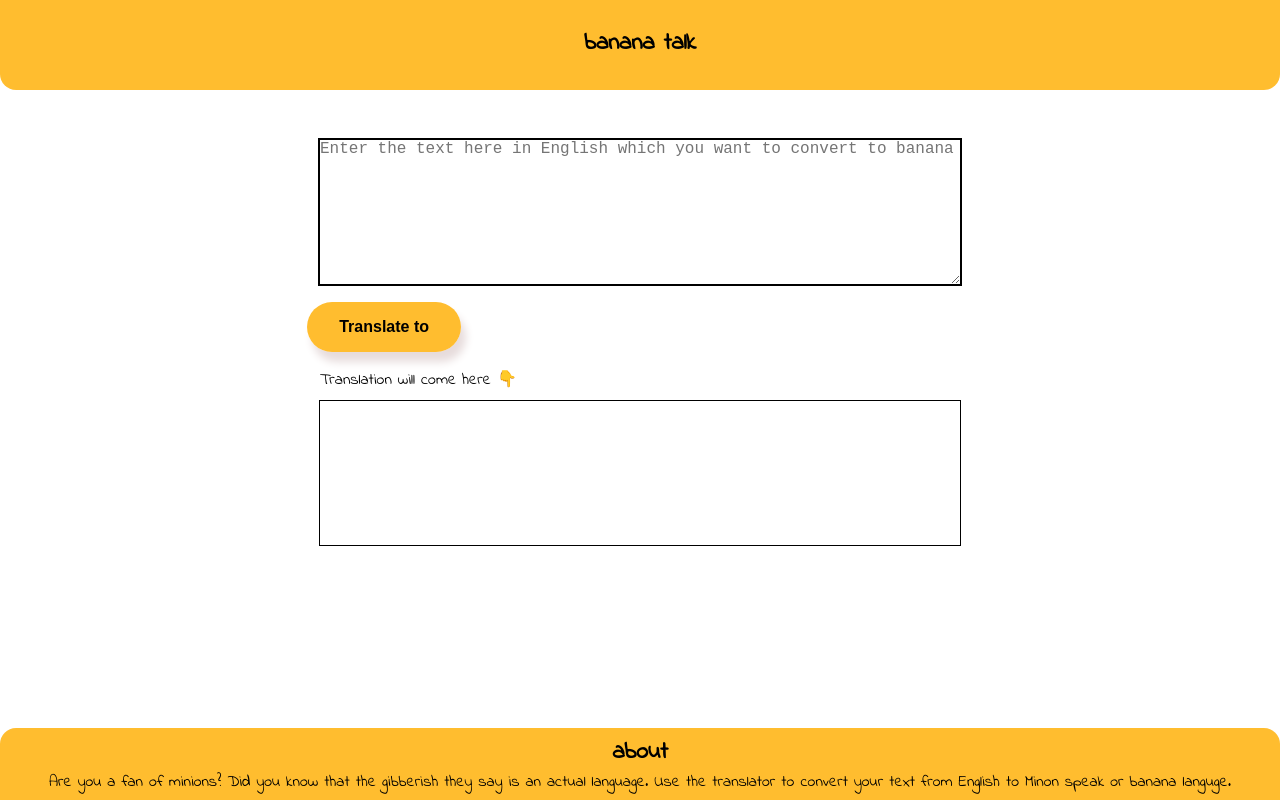
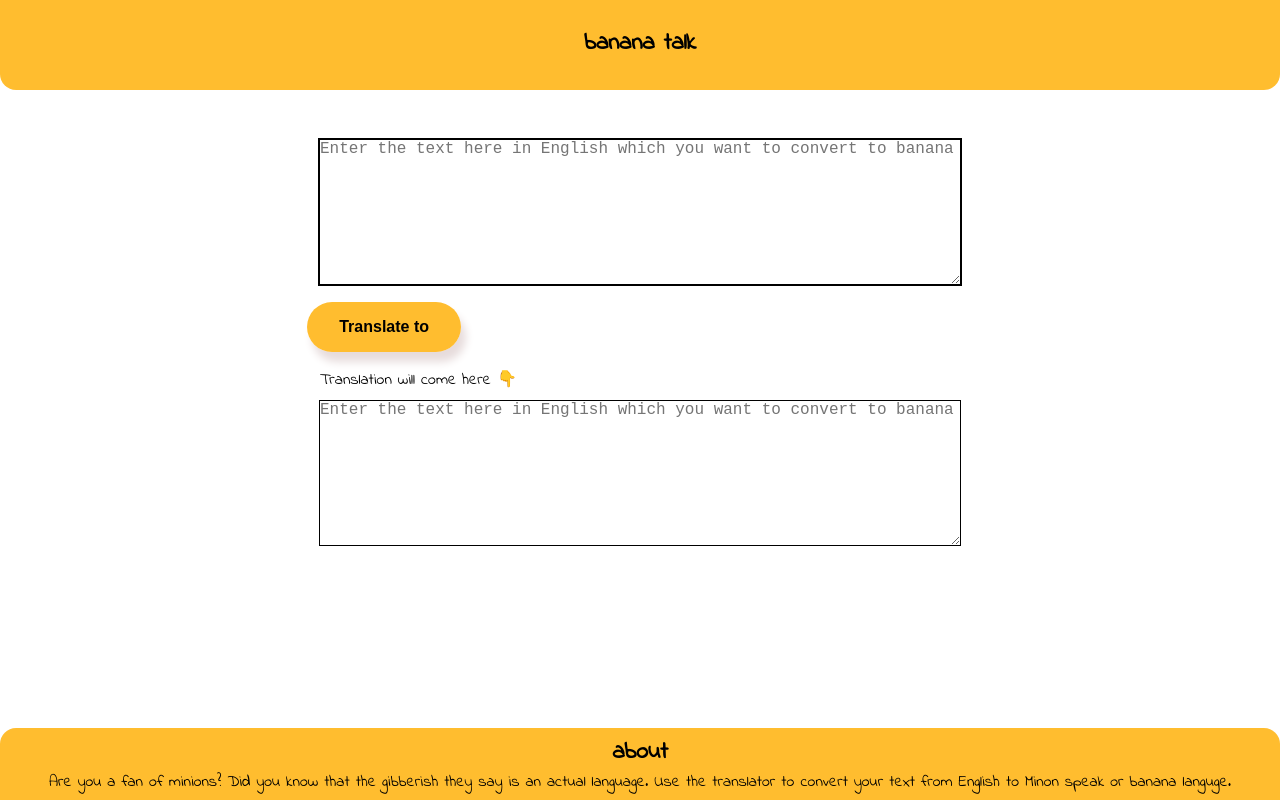
Before and after one commit to sdhamani/Banana-Speak, a plain HTML site: page index.html in a window 1280 px wide. Drawn offline with Linux system fonts and the light colour scheme.

Commit message:
chaged html tag for output

```diff
--- a/app.js
+++ b/app.js
@@ -28,6 +28,7 @@ function clickEventHandler() {
         .then(json => {
             var translatedText = json.contents.translated;
             outputtext.innertext = translatedText;
+            console.log(translatedText)
         })
         .catch(errorHandler)
 
--- a/index.html
+++ b/index.html
@@ -21,7 +21,7 @@
 
         <div class="center">Translation will come here 👇</div>
 
-        <div id="output"></div>
+        <textarea  id="output"  placeholder="Enter the text here in English which you want to convert to banana"></textarea>
 
     </section>
 
```
Also changed, not shown: style.css (line endings or trailing spaces).
